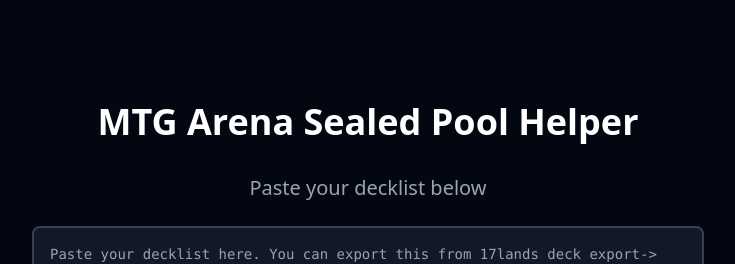
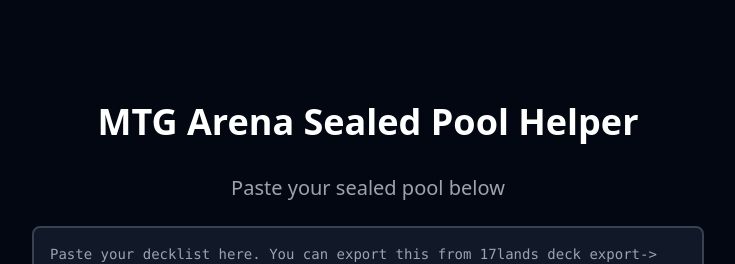
Before and after one commit to Jjmcclain89/arena-direct-helper, a React (Create React App) app: page / in a window 1280 px wide. Shown: the top 264 px of the page, without its empty margins (272-1007 px from the left). Built offline with nearby package versions, Linux system fonts and the light colour scheme; the HTML template or start-up script is replaced by a standard one.

Commit message:
more copy edits

```diff
--- a/src/components/DecklistInput.js
+++ b/src/components/DecklistInput.js
@@ -5,7 +5,7 @@
     <div className="min-h-screen p-8 flex items-center justify-center">
       <div className="flex flex-col items-center gap-6 max-w-2xl w-full">
         <h1 className="text-4xl font-bold text-white mb-2">MTG Arena Sealed Pool Helper</h1>
-        <p className="text-xl text-gray-400">Paste your decklist below</p>
+        <p className="text-xl text-gray-400">Paste your sealed pool below</p>
         <textarea
           className="w-full min-h-[400px] p-4 bg-gray-900 border-2 border-gray-700 rounded-lg text-gray-100 font-mono text-sm resize-y focus:outline-none focus:border-blue-500"
           value={decklistInput}
```
